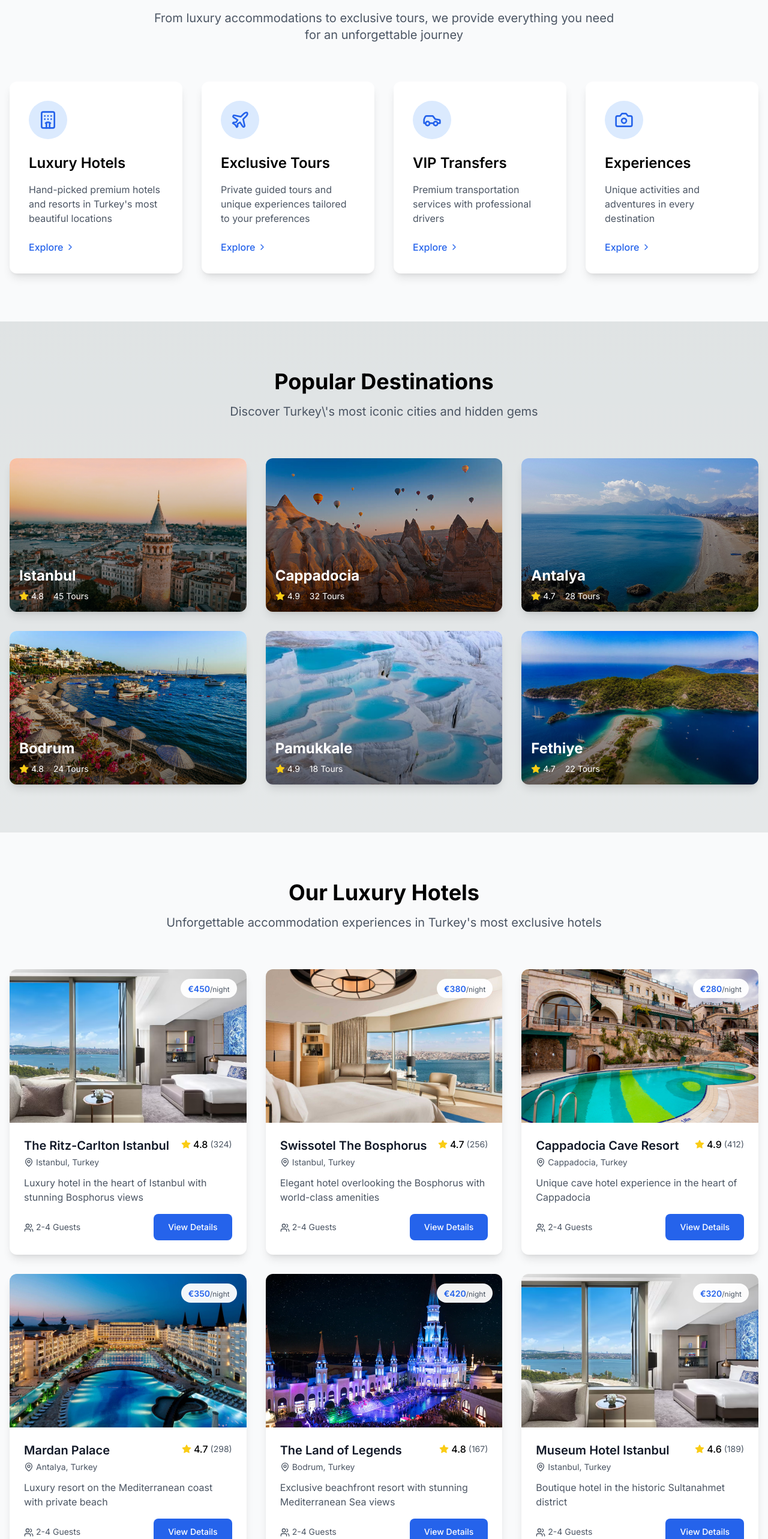
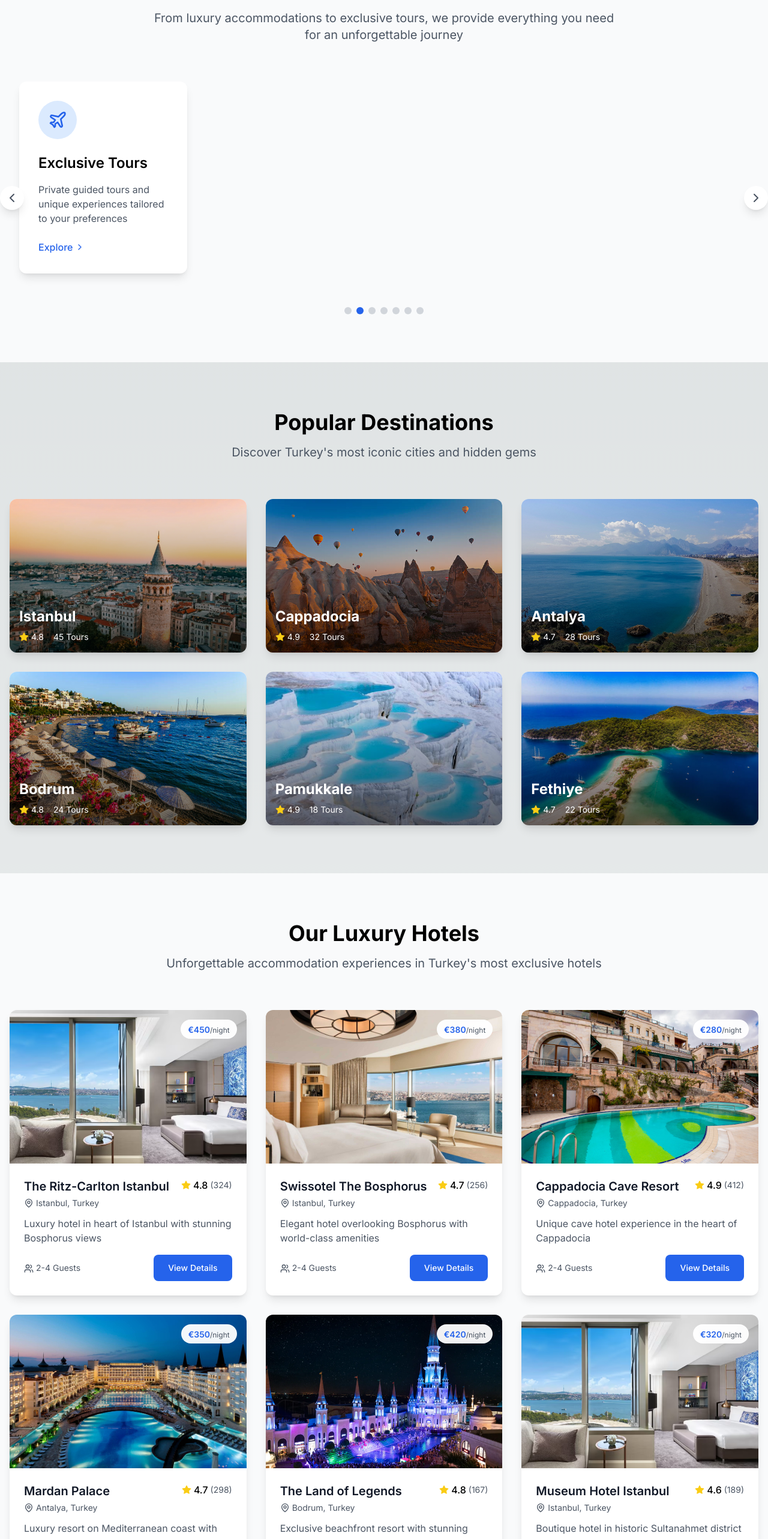
Before and after one commit to hakancineli/mrforty, a Next.js app: page / in a window 1280 px wide. Shown: the part 920-3486 px from the top of the page at 60% size. Built offline with nearby package versions, Linux system fonts and the light colour scheme.

Commit message:
Add carousel to services section with all services including Flights, Rent A Car, and Real Estate

```diff
--- a/src/app/page.tsx
+++ b/src/app/page.tsx
@@ -1,8 +1,66 @@
+'use client'
+
+import { useState, useEffect } from 'react'
 import Image from 'next/image'
 import Link from 'next/link'
-import { Search, MapPin, Calendar, Users, Star, ChevronRight, Plane, Hotel, Car, Camera, Clock } from 'lucide-react'
+import { Search, MapPin, Calendar, Users, Star, ChevronRight, Plane, Hotel, Car, Camera, Clock, Home, ChevronLeft, ChevronRight as ChevronRightIcon } from 'lucide-react'
 
 export default function HomePage() {
+  const [currentSlide, setCurrentSlide] = useState(0)
+
+  const services = [
+    {
+      icon: Hotel,
+      title: 'Luxury Hotels',
+      description: 'Hand-picked premium hotels and resorts in Turkey\'s most beautiful locations',
+      link: '/hotels'
+    },
+    {
+      icon: Plane,
+      title: 'Exclusive Tours',
+      description: 'Private guided tours and unique experiences tailored to your preferences',
+      link: '/tours'
+    },
+    {
+      icon: Car,
+      title: 'VIP Transfers',
+      description: 'Premium transportation services with professional drivers',
+      link: '/transfers'
+    },
+    {
+      icon: Camera,
+      title: 'Experiences',
+      description: 'Unique activities and adventures in every destination',
+      link: '/experiences'
+    },
+    {
+      icon: Plane,
+      title: 'Flights',
+      description: 'Book domestic and international flights with best prices and schedules',
+      link: '/flights'
+    },
+    {
+      icon: Car,
+      title: 'Rent A Car',
+      description: 'Premium car rental fleet including luxury vehicles for your comfort',
+      link: '/rent-a-car'
+    },
+    {
+      icon: Home,
+      title: 'Real Estate',
+      description: 'Premium properties for rent and sale with citizenship investment programs',
+      link: '/real-estate'
+    }
+  ]
+
+  // Auto-advance slide every 5 seconds
+  useEffect(() => {
+    const interval = setInterval(() => {
+      setCurrentSlide((prev) => (prev === services.length - 1 ? 0 : prev + 1))
+    }, 5000)
+
+    return () => clearInterval(interval)
+  }, [services.length])
   const hotels = [
     {
       id: 1,
@@ -13,7 +71,7 @@
       price: 450,
       image: '/hotels/The Ritz Carlton Istanbul/ritz-carlton-1.jpg',
       amenities: ['wifi', 'parking', 'spa', 'gym', 'restaurant'],
-      description: 'Luxury hotel in the heart of Istanbul with stunning Bosphorus views'
+      description: 'Luxury hotel in heart of Istanbul with stunning Bosphorus views'
     },
     {
       id: 2,
@@ -24,7 +82,7 @@
       price: 380,
       image: '/hotels/Swissotel The Bosphorus Görseller/Swissotel The Bosphorus-1.jpeg',
       amenities: ['wifi', 'parking', 'pool', 'spa', 'bar'],
-      description: 'Elegant hotel overlooking the Bosphorus with world-class amenities'
+      description: 'Elegant hotel overlooking Bosphorus with world-class amenities'
     },
     {
       id: 3,
@@ -46,7 +104,7 @@
       price: 350,
       image: '/hotels/Titanic Mardan Palace Görselleri/Titanic Mardan Palace-1.jpeg',
       amenities: ['wifi', 'pool', 'spa', 'beach-access', 'golf'],
-      description: 'Luxury resort on the Mediterranean coast with private beach'
+      description: 'Luxury resort on Mediterranean coast with private beach'
     },
     {
       id: 5,
@@ -68,7 +126,7 @@
       price: 320,
       image: '/hotels/The Ritz Carlton Istanbul/ritz-carlton-1.jpg',
       amenities: ['wifi', 'restaurant', 'bar', 'meeting-rooms'],
-      description: 'Boutique hotel in the historic Sultanahmet district'
+      description: 'Boutique hotel in historic Sultanahmet district'
     }
   ]
 
@@ -243,34 +301,17 @@
             </p>
           </div>
 
+          {/* Services Carousel */}
+          <div className="relative">
+            <div className="overflow-hidden">
+              <div
+                className="flex transition-transform duration-500 ease-in-out"
+                style={{ transform: `translateX(-${currentSlide * 100}%)` }}
+              >
+                {services.map((service, index) => (
+                  <div key={index} className="w-full flex-shrink-0 px-4">
                     <div className="grid grid-cols-1 md:grid-cols-2 lg:grid-cols-4 gap-8">
-            {[
-              {
-                icon: Hotel,
-                title: 'Luxury Hotels',
-                description: 'Hand-picked premium hotels and resorts in Turkey\'s most beautiful locations',
-                link: '/hotels'
-              },
-              {
-                icon: Plane,
-                title: 'Exclusive Tours',
-                description: 'Private guided tours and unique experiences tailored to your preferences',
-                link: '/tours'
-              },
-              {
-                icon: Car,
-                title: 'VIP Transfers',
-                description: 'Premium transportation services with professional drivers',
-                link: '/transfers'
-              },
-              {
-                icon: Camera,
-                title: 'Experiences',
-                description: 'Unique activities and adventures in every destination',
-                link: '/experiences'
-              }
-            ].map((service, index) => (
-              <div key={index} className="card group cursor-pointer">
+                      <div className="card group cursor-pointer">
                         <div className="p-8">
                           <div className="w-16 h-16 bg-primary-100 rounded-full flex items-center justify-center mb-6 group-hover:bg-primary-200 transition-colors">
                             <service.icon className="w-8 h-8 text-primary-600" />
@@ -286,7 +327,41 @@
                           </Link>
                         </div>
                       </div>
+                    </div>
+                  </div>
                 ))}
+              </div>
+            </div>
+
+            {/* Navigation Buttons */}
+            <button
+              onClick={() => setCurrentSlide((prev) => (prev === 0 ? services.length - 1 : prev - 1))}
+              className="absolute left-0 top-1/2 -translate-y-1/2 -translate-x-4 bg-white rounded-full p-2 shadow-lg hover:bg-gray-100 transition-colors z-10"
+              aria-label="Previous slide"
+            >
+              <ChevronLeft className="w-6 h-6 text-gray-600" />
+            </button>
+            <button
+              onClick={() => setCurrentSlide((prev) => (prev === services.length - 1 ? 0 : prev + 1))}
+              className="absolute right-0 top-1/2 -translate-y-1/2 translate-x-4 bg-white rounded-full p-2 shadow-lg hover:bg-gray-100 transition-colors z-10"
+              aria-label="Next slide"
+            >
+              <ChevronRightIcon className="w-6 h-6 text-gray-600" />
+            </button>
+
+            {/* Dots Indicator */}
+            <div className="flex justify-center mt-8 space-x-2">
+              {services.map((_, index) => (
+                <button
+                  key={index}
+                  onClick={() => setCurrentSlide(index)}
+                  className={`w-3 h-3 rounded-full transition-colors ${
+                    index === currentSlide ? 'bg-primary-600' : 'bg-gray-300'
+                  }`}
+                  aria-label={`Go to slide ${index + 1}`}
+                />
+              ))}
+            </div>
           </div>
         </div>
       </section>
@@ -297,7 +372,7 @@
           <div className="text-center mb-16">
             <h2 className="text-4xl font-bold mb-4">Popular Destinations</h2>
             <p className="text-xl text-gray-600 max-w-3xl mx-auto">
-              Discover Turkey\'s most iconic cities and hidden gems
+              Discover Turkey's most iconic cities and hidden gems
             </p>
           </div>
 
```
Lines whose indentation alone changed are shown as unchanged.
